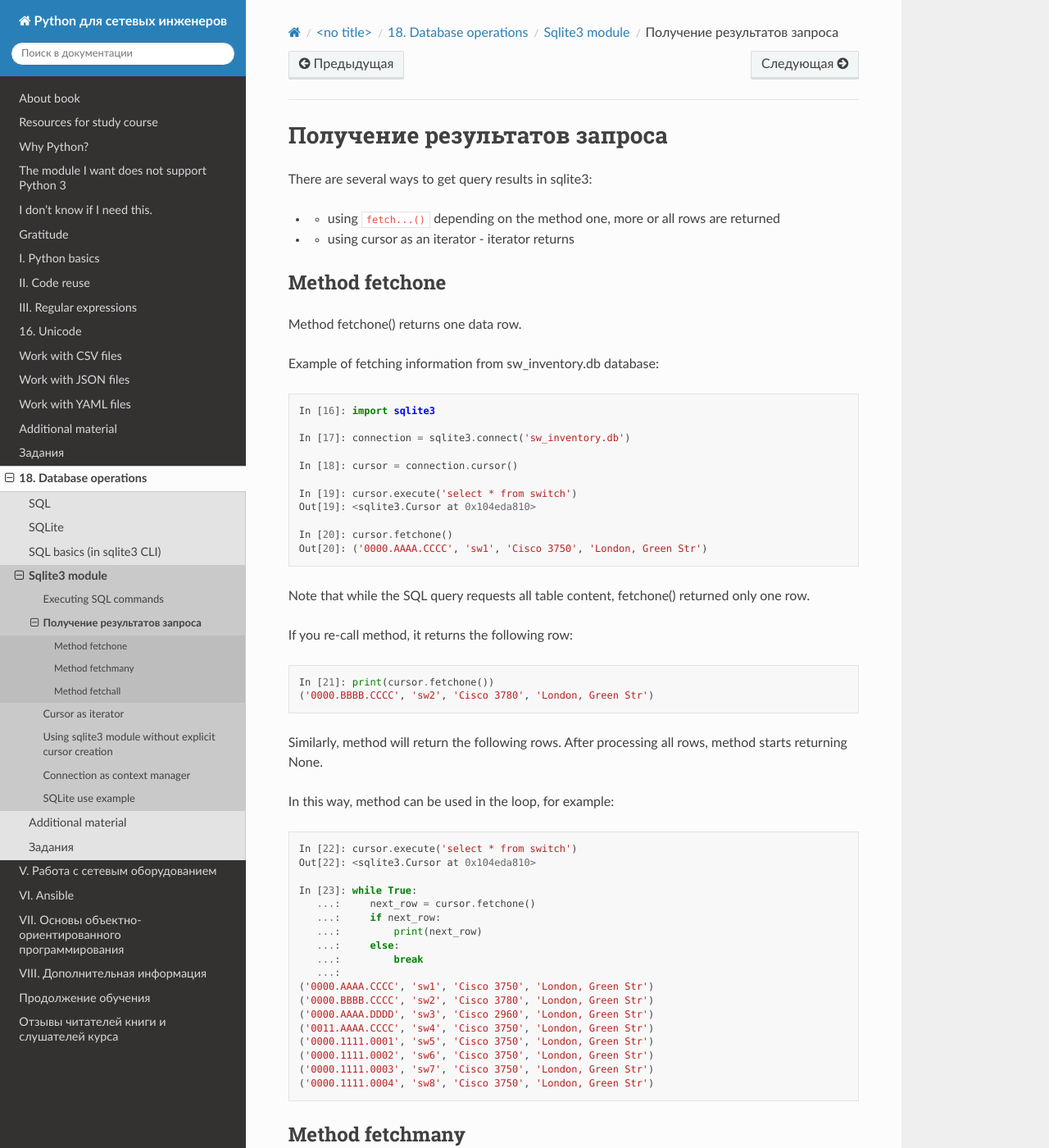
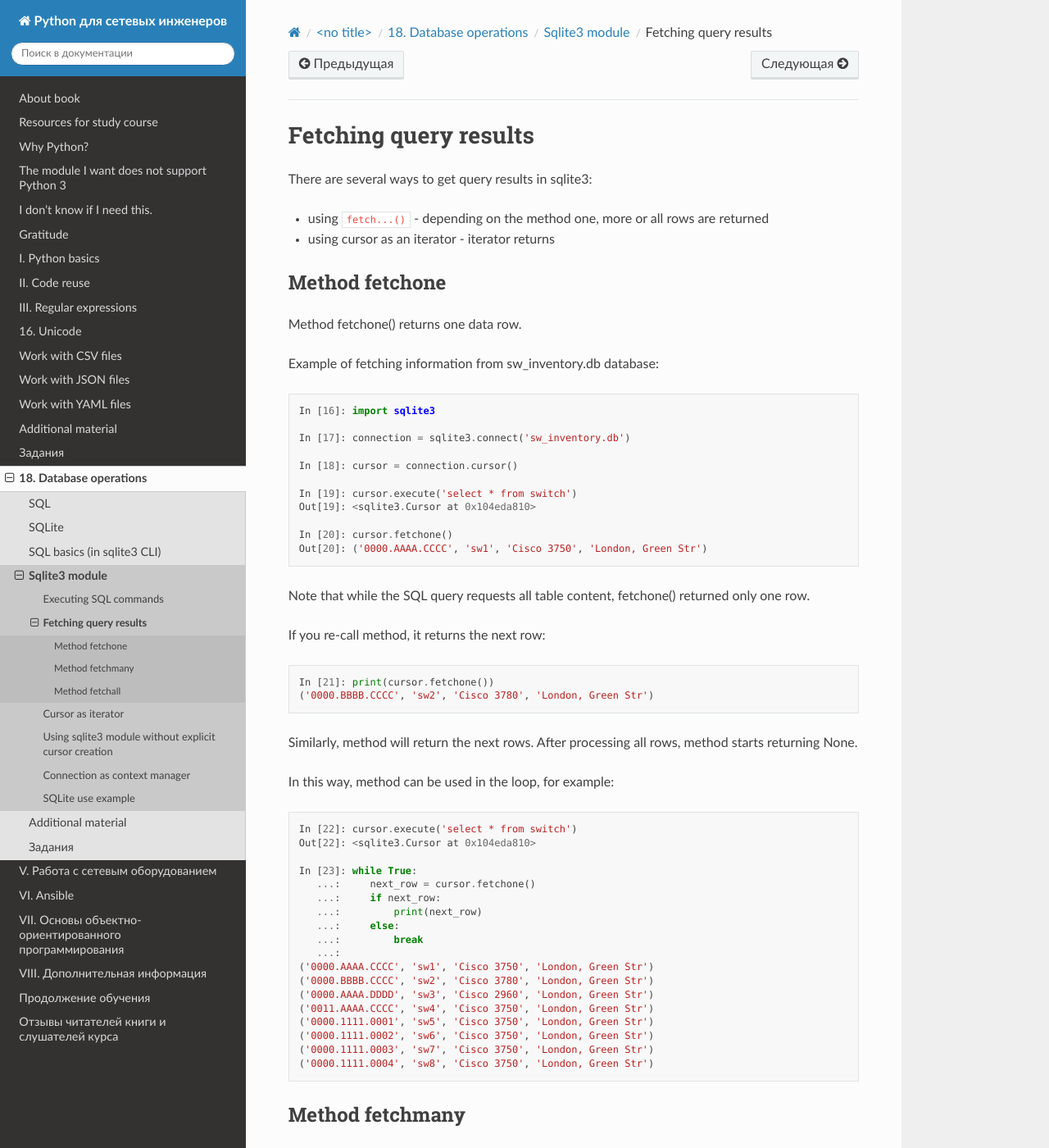
Before and after one commit to Aidar5/nattoeng, a Sphinx documentation site: the page built from docs/source/book/18_db/sqlite3_fetch.rst, in a window 1280 px wide and 1400 px high. Shown: the whole window at 82% size. Built offline with Sphinx 7.4.7 and the Read the Docs theme 2.0.0, drawn with Linux system fonts in a browser that asks for light colours; pages that are not in the unit, such as notebooks, are missing from menus.

Commit message:
Update sqlite3_fetch.rst

```diff
--- a/docs/source/book/18_db/sqlite3_fetch.rst
+++ b/docs/source/book/18_db/sqlite3_fetch.rst
@@ -1,10 +1,10 @@
-Получение результатов запроса
+Fetching query results
 -----------------------------
 
 There are several ways to get query results in sqlite3:
 
-* •	using ``fetch...()`` depending on the method one, more or all rows are returned
-* •	using cursor as an iterator - iterator returns
+* using ``fetch...()`` - depending on the method one, more or all rows are returned
+* using cursor as an iterator - iterator returns
 
 Method fetchone
 ^^^^^^^^^^^^^^
@@ -29,14 +29,14 @@ Example of fetching information from sw_inventory.db database:
 
 Note that while the SQL query requests all table content, fetchone() returned only one row.
 
-If you re-call method, it returns the following row:
+If you re-call method, it returns the next row:
 
 .. code:: python
 
     In [21]: print(cursor.fetchone())
     ('0000.BBBB.CCCC', 'sw2', 'Cisco 3780', 'London, Green Str')
 
-Similarly, method will return the following rows. After processing all rows, method starts returning None.
+Similarly, method will return the next rows. After processing all rows, method starts returning None.
 
 In this way, method can be used in the loop, for example:
 
```
